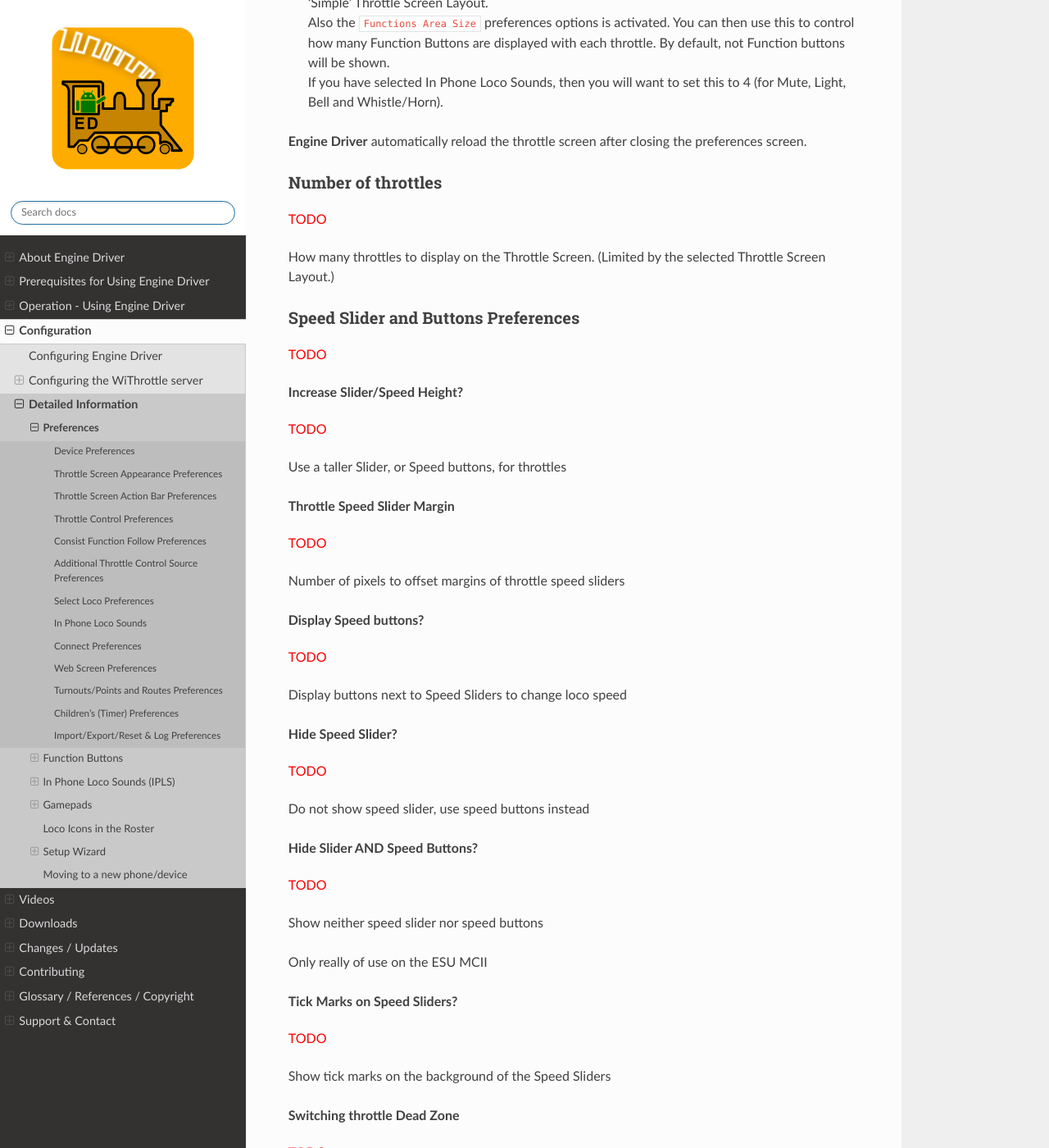
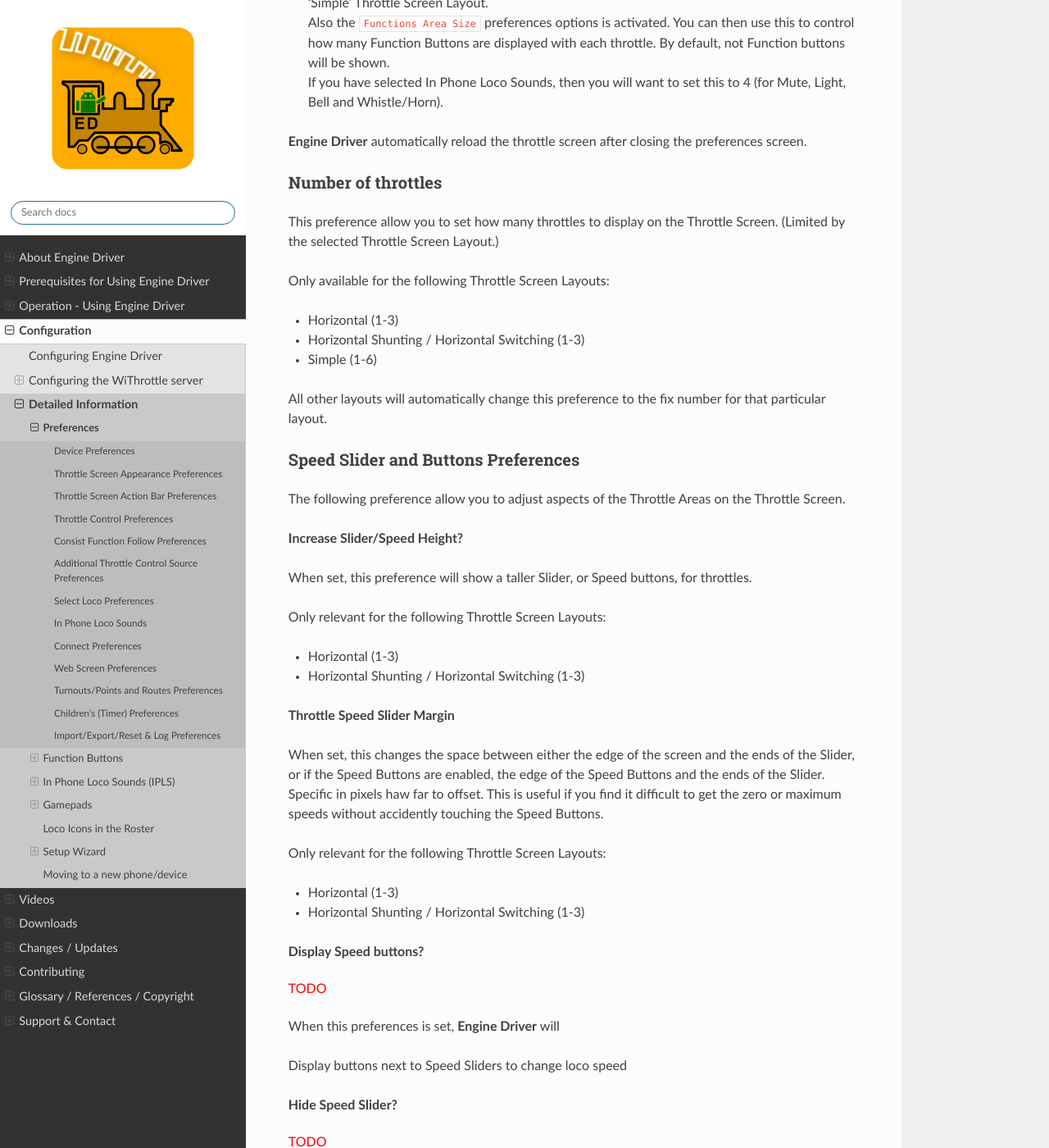
Before and after one commit to flash62au/EngineDriver_Home, a Sphinx documentation site: the page built from docs/configuration/preferences.rst, in a window 1280 px wide and 1400 px high, scrolled down 3673 px. Shown: the whole window at 82% size. Built offline with Sphinx 7.4.7 and the Read the Docs theme 2.0.0, drawn with Linux system fonts in a browser that asks for light colours; comment, search, counter and statistics services are not loaded; some of the changed text lies outside the part shown.

Commit message:
Update preferences.rst

```diff
--- a/docs/configuration/preferences.rst
+++ b/docs/configuration/preferences.rst
@@ -207,31 +207,45 @@
 Number of throttles
 """""""""""""""""""
 
-|todo|
+This preference allow you to set how many throttles to display on the Throttle Screen. (Limited by the selected Throttle Screen Layout.)
 
-How many throttles to display on the Throttle Screen. (Limited by the selected Throttle Screen Layout.)
+Only available for the following Throttle Screen Layouts:
+
+* Horizontal (1-3)
+* Horizontal Shunting / Horizontal Switching (1-3)
+* Simple (1-6)
+
+All other layouts will automatically change this preference to the fix number for that particular layout.
 
 
 Speed Slider and Buttons Preferences
 """"""""""""""""""""""""""""""""""""
 
-|todo|
+The following preference allow you to adjust aspects of the Throttle Areas on the Throttle Screen.
 
 **Increase Slider/Speed Height?**
 
-|todo|
+When set, this preference will show a taller Slider, or Speed buttons, for throttles.
 
-Use a taller Slider, or Speed buttons, for throttles
+Only relevant for the following Throttle Screen Layouts:
+
+* Horizontal (1-3)
+* Horizontal Shunting / Horizontal Switching (1-3)
 
 **Throttle Speed Slider Margin**
 
-|todo|
+When set, this changes the space between either the edge of the screen and the ends of the Slider, or if the Speed Buttons are enabled, the edge of the Speed Buttons and the ends of the Slider.  Specific in pixels haw far to offset.  This is useful if you find it difficult to get the zero or maximum speeds without accidently touching the Speed Buttons.
 
-Number of pixels to offset margins of throttle speed sliders
+Only relevant for the following Throttle Screen Layouts:
+
+* Horizontal (1-3)
+* Horizontal Shunting / Horizontal Switching (1-3)
 
 **Display Speed buttons?**
 
 |todo|
+
+When this preferences is set, |ED| will
 
 Display buttons next to Speed Sliders to change loco speed
 
@@ -239,11 +253,15 @@
 
 |todo|
 
+When this preferences is set, |ED| will
+
 Do not show speed slider, use speed buttons instead
 
 **Hide Slider AND Speed Buttons?**
 
 |todo|
+
+When this preferences is set, |ED| will
 
 Show neither speed slider nor speed buttons
 
@@ -251,13 +269,13 @@
 
 **Tick Marks on Speed Sliders?**
 
-|todo|
-
-Show tick marks on the background of the Speed Sliders
+When this preferences is set, |ED| will show tick marks on the background of the Speed Sliders.
 
 **Switching throttle Dead Zone**
 
 |todo|
+
+When this preferences is set, |ED| will
 
 Set the size of the dead zone on the slider of the Switching/Shunting Throttle Screen
 
@@ -265,6 +283,8 @@
 **Stop Button Vertical Margins**
 
 |todo|
+
+When this preferences is set, |ED| will
 
 Number of pixels to offset margins of the stop button from the speed buttons and bottom of screen.
 
```
